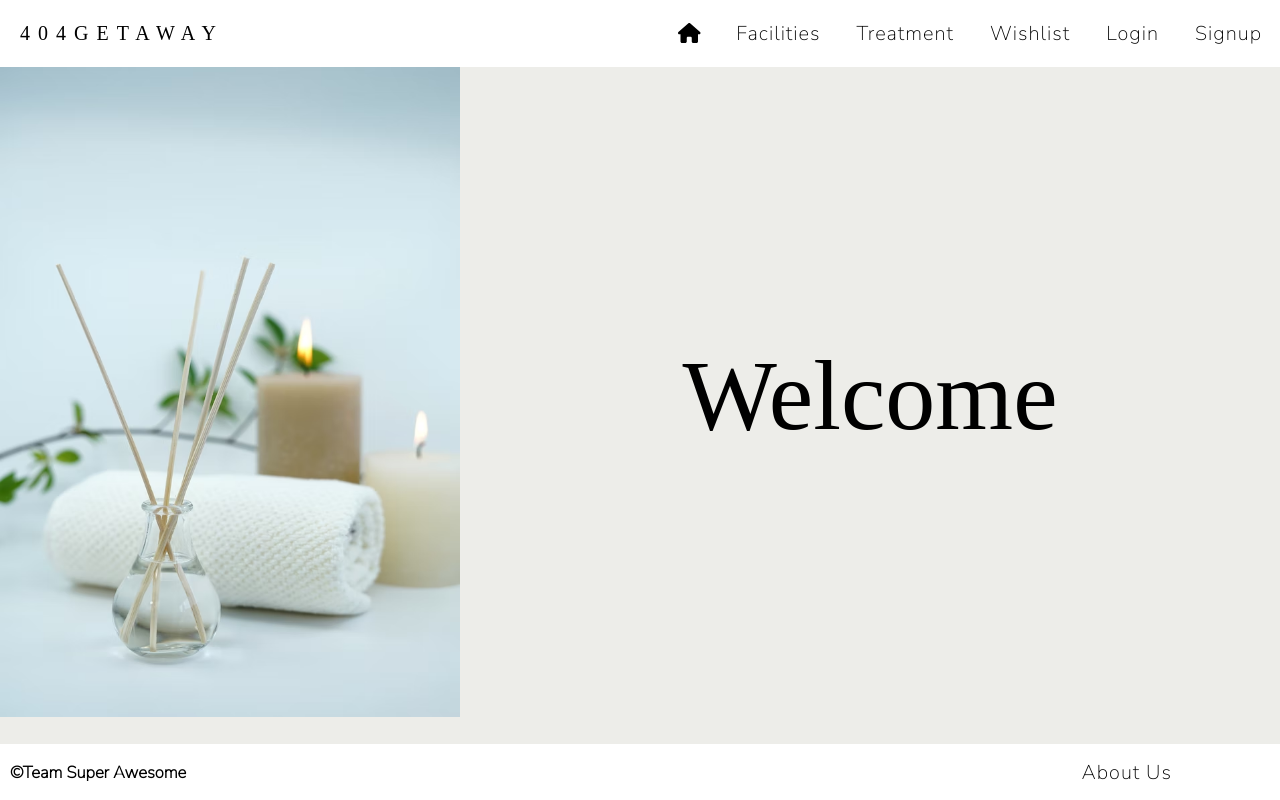
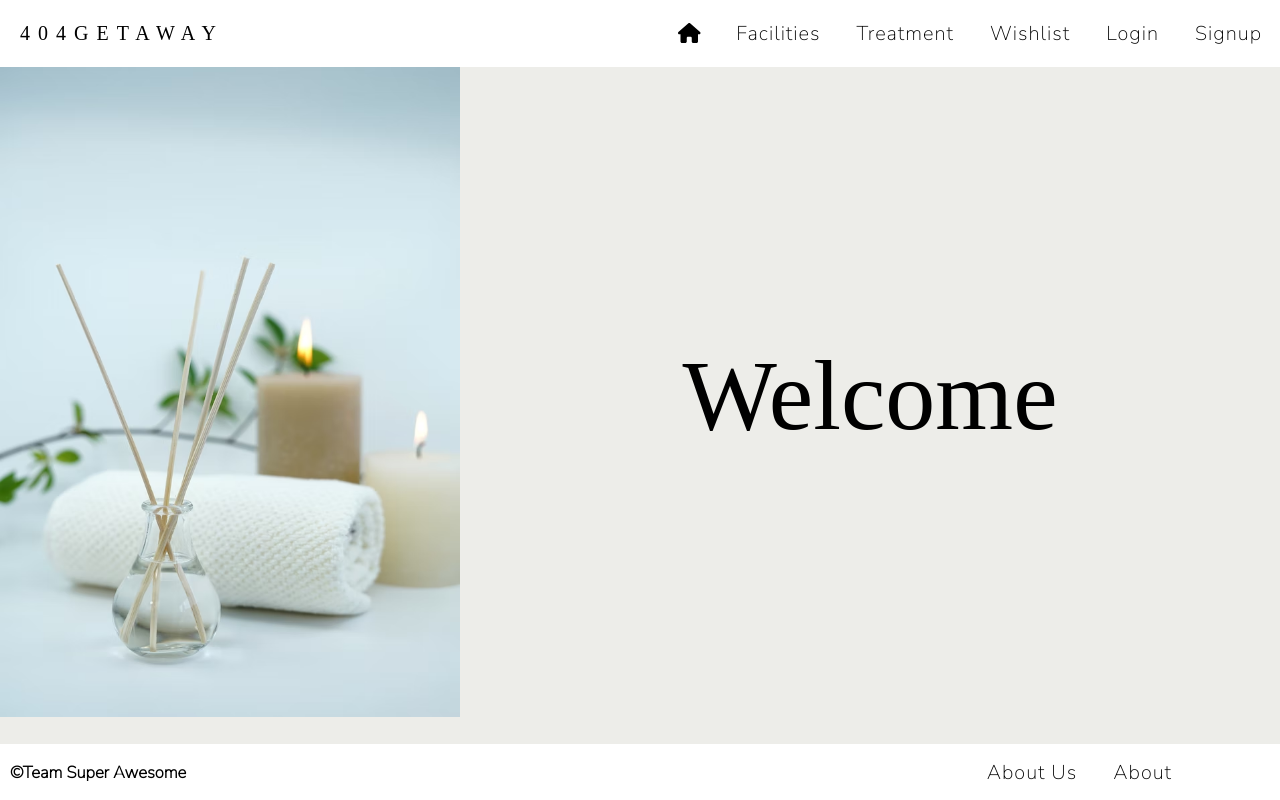
Before and after one commit to AliceBryer/Spa-Retreat-Project, a React (Create React App) app in the folder client/: page / in a window 1280 px wide. Built offline with nearby package versions, Linux system fonts and the light colour scheme; a web font is replaced by a local one.

Commit message:
add about app page

```diff
--- a/client/src/components/Footer.js
+++ b/client/src/components/Footer.js
@@ -9,6 +9,7 @@ function Footer() {
         <ul className="footer-list">
           <li>
             <NavLink to="/AboutUs">About Us</NavLink>
+            <NavLink to="/About">About</NavLink>
           </li>
         </ul>
       </div>
```
Also changed, not shown: client/src/components/About.js (added, +14 -0 lines).
